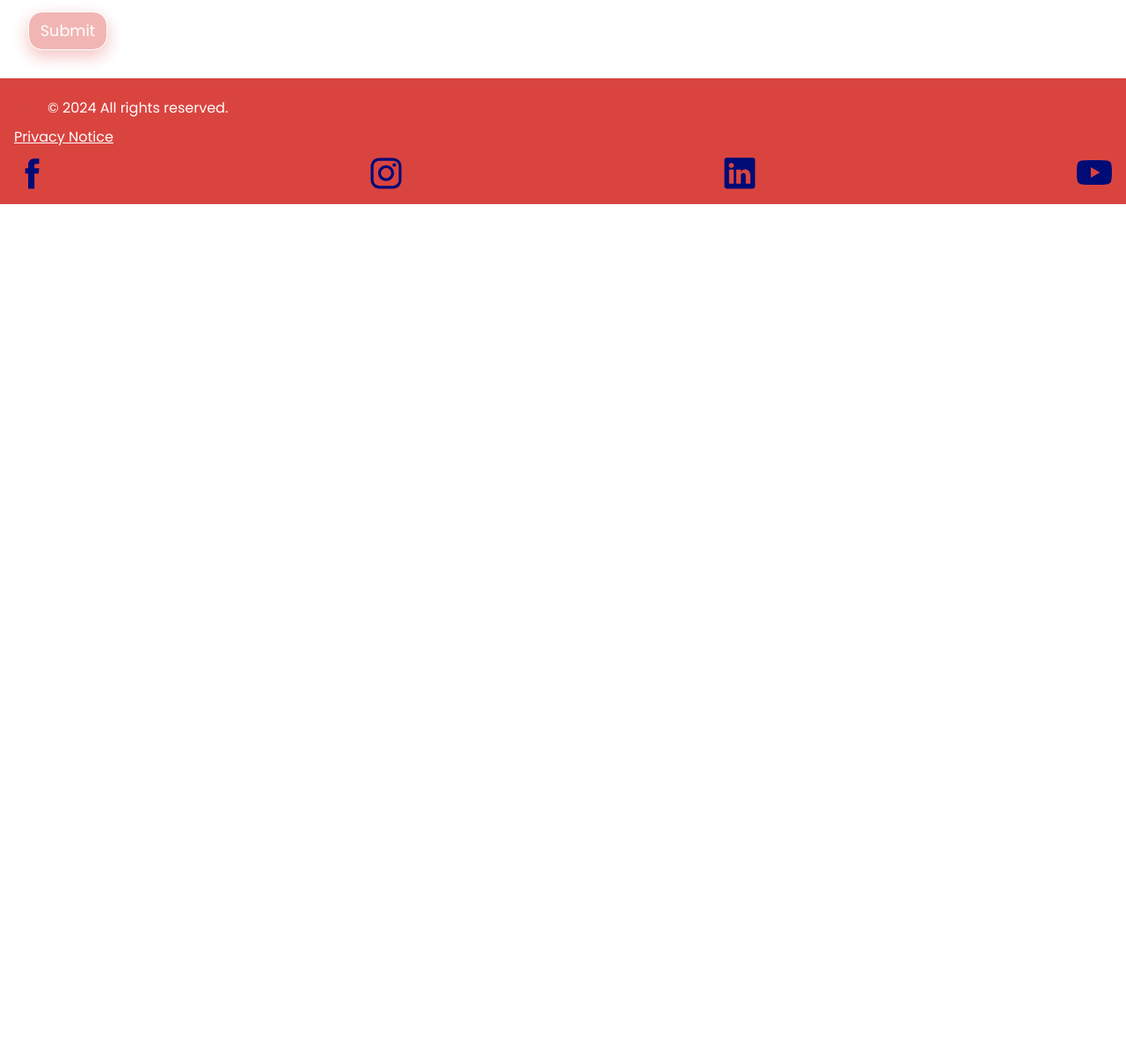
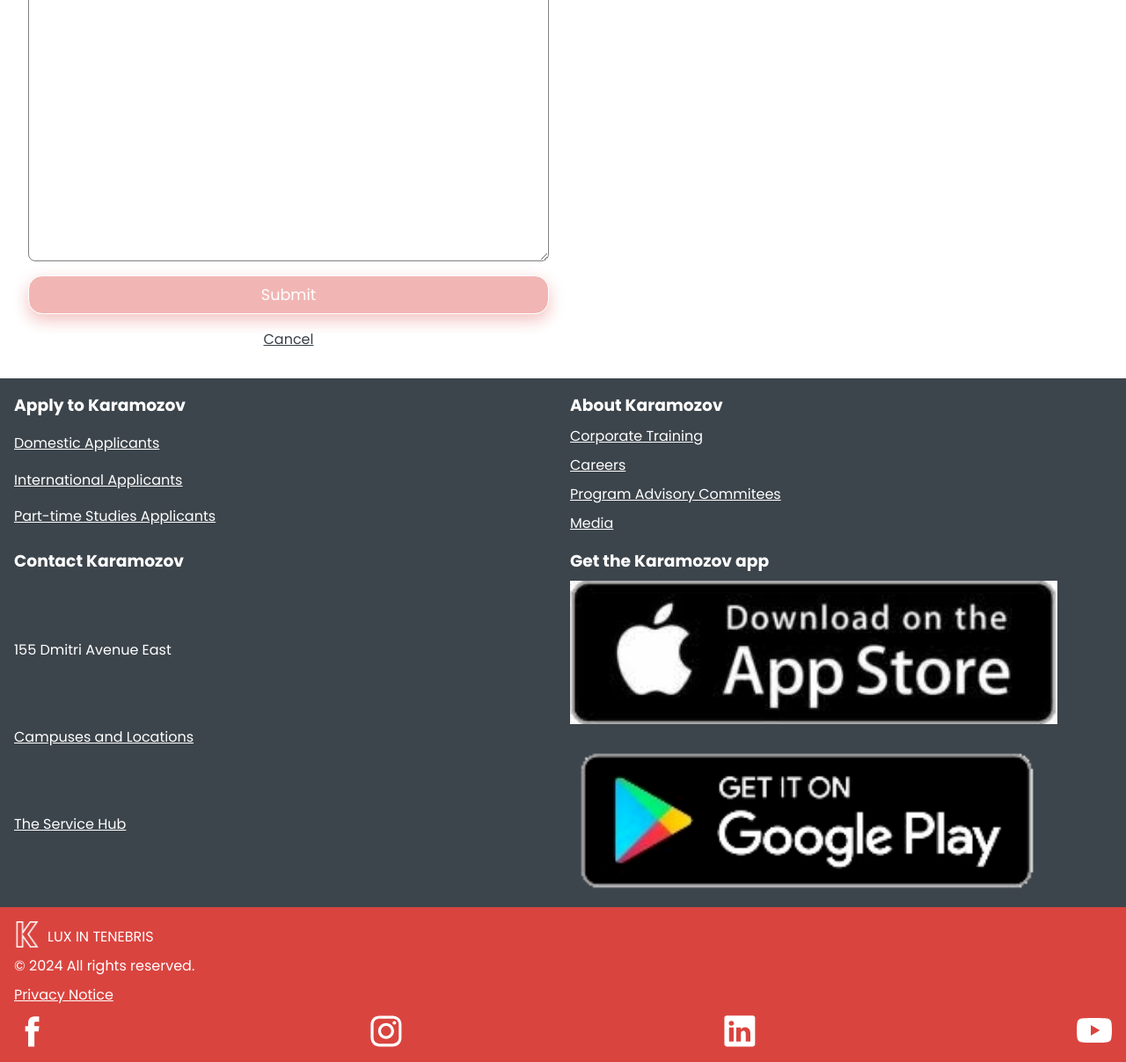
Before and after one commit to qualle-tech/karamozov-college, a plain HTML site: page application.html in a window 1280 px wide. Shown: the part 1571-2778 px from the top of the page at 88% size. Before the commit the page ends 1803 px from the top, so only its background shows below. Drawn offline with Linux system fonts and the light colour scheme.

Commit message:
Update application form

```diff
--- a/application.html
+++ b/application.html
@@ -25,13 +25,13 @@
           viewBox="0 0 20 20"
           width="40"
           height="40"
-          fill="#000b76"
+          fill="#373F47"
         >
           <path
             d="m17.545 15.467l-3.779-3.779a6.15 6.15 0 0 0 .898-3.21c0-3.417-2.961-6.377-6.378-6.377A6.185 6.185 0 0 0 2.1 8.287c0 3.416 2.961 6.377 6.377 6.377a6.15 6.15 0 0 0 3.115-.844l3.799 3.801a.953.953 0 0 0 1.346 0l.943-.943c.371-.371.236-.84-.135-1.211M4.004 8.287a4.282 4.282 0 0 1 4.282-4.283c2.366 0 4.474 2.107 4.474 4.474a4.284 4.284 0 0 1-4.283 4.283c-2.366-.001-4.473-2.109-4.473-4.474"
           />
         </svg>
-        <svg viewBox="0 0 100 80" width="40" height="40" fill="#000b76">
+        <svg viewBox="0 0 100 80" width="40" height="40" fill="#373F47">
           <rect width="100" height="10"></rect>
           <rect y="30" width="100" height="10"></rect>
           <rect y="60" width="100" height="10"></rect>
@@ -120,11 +120,11 @@
           <div class="two-element-grid">
             <label
               ><p>High School Transcripts<span>*</span></p>
-              <input type="file" required accept=".pdf" name="transcript"
+              <input type="file" accept=".pdf" name="transcript"
             /></label>
             <label
               ><p>High School Diploma<span>*</span></p>
-              <input type="file" required accept=".pdf" name="diploma"
+              <input type="file" accept=".pdf" name="diploma"
             /></label>
           </div>
           <div class="two-element-grid">
@@ -134,26 +134,27 @@
             /></label>
             <label
               ><p>Proof of English fluency<span>*</span></p>
-              <input type="file" required accept=".pdf" name="english_proof"
+              <input type="file" accept=".pdf" name="english_proof"
             /></label>
           </div>
           <h2>Non-Academic Details</h2>
           <div class="two-element-grid">
             <label
               ><p>CV/Resume<span>*</span></p>
-              <input type="file" required accept=".pdf" name="cv"
+              <input type="file" accept=".pdf" name="cv"
             /></label>
             <label
               ><p>Recommendation Letters<span>*</span></p>
-              <input type="file" required accept=".pdf" name="rec_letters"
+              <input type="file" accept=".pdf" name="rec_letters"
             /></label>
           </div>
           <label
             ><p>Personal Essay<span>*</span></p>
+            <!-- increase/decrease rows to change sizing -->
             <textarea
               required
-              minlength="5000"
-              rows="20"
+              minlength="500"
+              rows="35"
               placeholder=""
               name="essay"
             ></textarea>
@@ -162,7 +163,7 @@
             <button
               id="submit"
               type="submit"
-              class="learn-more deactivated"
+              class="submit deactivated"
               href="complete.html"
             >
               Submit
@@ -172,11 +173,46 @@
         </form>
       </section>
     </main>
+    <div class="sub-footer">
+      <div class="sub-footer-list">
+        <h3>Apply to Karamozov</h3>
+        <a href="/">Domestic Applicants</a>
+        <a href="/">International Applicants</a>
+        <a href="/">Part-time Studies Applicants</a>
+      </div>
+      <div class="sub-footer-list">
+        <h3>About Karamozov</h3>
+        <a href="/">Corporate Training</a>
+        <a href="/">Careers</a>
+        <a href="/">Program Advisory Commitees</a>
+        <a href="/">Media</a>
+      </div>
+      <div class="sub-footer-list">
+        <h3>Contact Karamozov</h3>
+        <p>155 Dmitri Avenue East</p>
+        <a href="/">Campuses and Locations</a>
+        <a href="/">The Service Hub</a>
+      </div>
+      <div class="sub-footer-list">
+        <h3>Get the Karamozov app</h3>
+        <img
+          src="img/app-store.jpg"
+          alt="Get the app on Apple App Store"
+          width="90%"
+        />
+        <img
+          src="img/google-play.png"
+          alt="Get the app on Google Play"
+          width="90%"
+        />
+      </div>
+    </div>
     <footer>
       <div class="footer-logo">
-        <img src="img/logo.png" alt="Logo" height="30" />
-        <p>© 2024 All rights reserved.</p>
+        <img src="img/logo-white.png" alt="Logo" height="30" />
+        <p>LUX IN TENEBRIS</p>
       </div>
+      <p>© 2024 All rights reserved.</p>
       <a href="/">Privacy Notice</a>
       <div class="socials">
         <svg
@@ -187,14 +223,14 @@
           xml:space="preserve"
           xmlns="http://www.w3.org/2000/svg"
           xmlns:xlink="http://www.w3.org/1999/xlink"
-          fill="#000b76"
+          fill="#fff"
         >
           <path
             d="M40.43,21.739h-7.645v-5.014c0-1.883,1.248-2.322,2.127-2.322c0.877,0,5.395,0,5.395,0V6.125l-7.43-0.029  c-8.248,0-10.125,6.174-10.125,10.125v5.518h-4.77v8.53h4.77c0,10.947,0,24.137,0,24.137h10.033c0,0,0-13.32,0-24.137h6.77  L40.43,21.739z"
           />
         </svg>
         <svg
-          fill="#000b76"
+          fill="#fff"
           xmlns="http://www.w3.org/2000/svg"
           xmlns:xlink="http://www.w3.org/1999/xlink"
           x="0px"
@@ -220,7 +256,7 @@
           </g>
         </svg>
         <svg
-          fill="#000b76"
+          fill="#fff"
           enable-background="new 0 0 56.693 56.693"
           height="40"
           viewBox="0 0 56.693 56.693"
@@ -239,7 +275,7 @@
           </g>
         </svg>
         <svg
-          fill="#000b76"
+          fill="#fff"
           height="40"
           viewBox="0 0 512 512"
           width="40"
--- a/form.js
+++ b/form.js
@@ -8,7 +8,6 @@ const allFields = form.querySelectorAll("input, textarea");
 const storageKey = "karamozov-app-data";
 
 function checkRequiredFields() {
-  console.log(Array.from(requiredFields));
   let allFilled = Array.from(requiredFields).every((field) => {
     if (field.type === "email") {
       return validateEmail(field.value);
@@ -63,7 +62,6 @@ function clearFormData() {
 
 allFields.forEach((field) => {
   field.addEventListener("keyup", () => {
-    console.log("yes");
     checkRequiredFields();
     saveFormData();
   });
--- a/style.css
+++ b/style.css
@@ -235,10 +235,27 @@ li {
 
 .buttons {
   display: grid;
+  gap: 1rem;
+}
+
+.submit {
+  background-color: #da443f;
+  color: white;
+  display: grid;
   grid-auto-flow: column;
   align-items: center;
-  justify-content: start;
-  gap: 1rem;
+  gap: 0.5rem;
+  font-size: 1.1rem;
+  padding: 0.5rem 0.8rem;
+  border: 1px solid white;
+  border-radius: 1rem;
+  box-shadow: 0 8px 16px 0 #da443f2a, 0 6px 20px 0 #da443f2a;
+  text-decoration: none;
+}
+
+#cancel-button {
+  color: #373f47;
+  text-align: center;
 }
 
 form {
```
